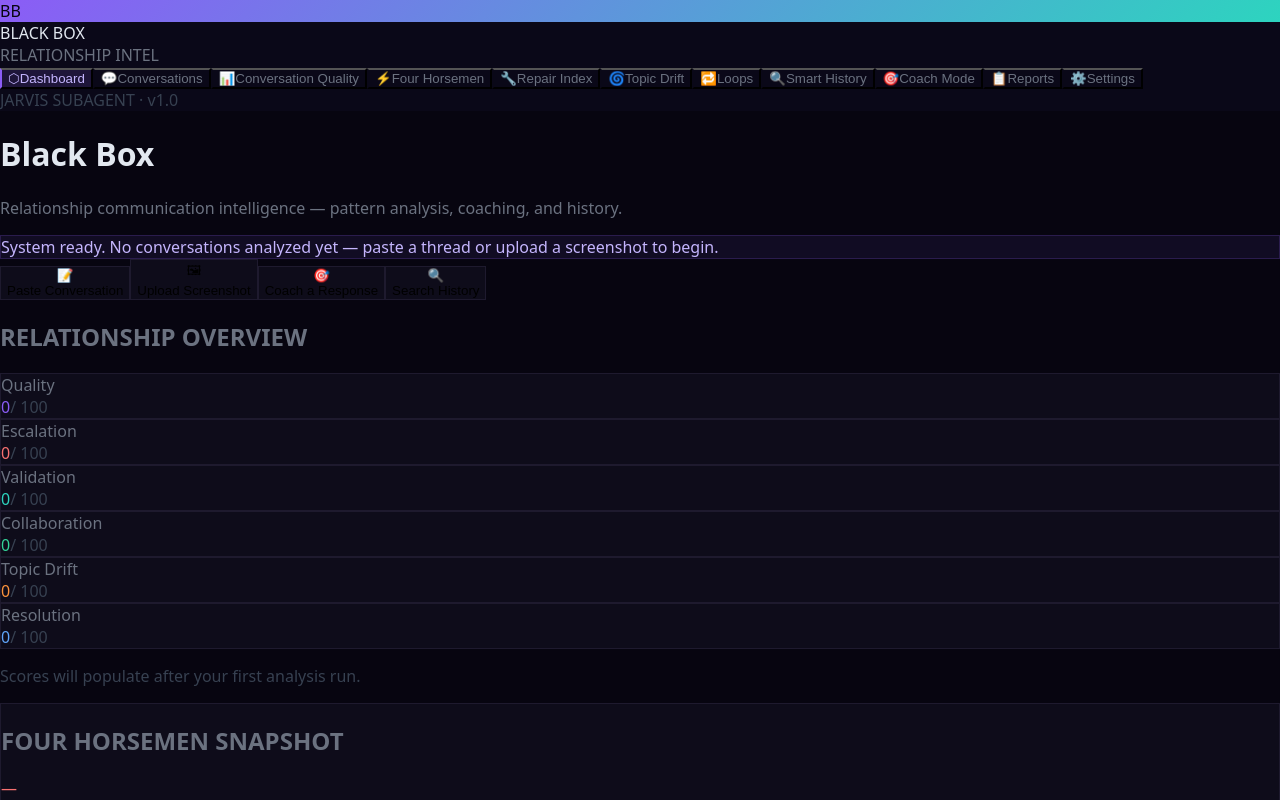
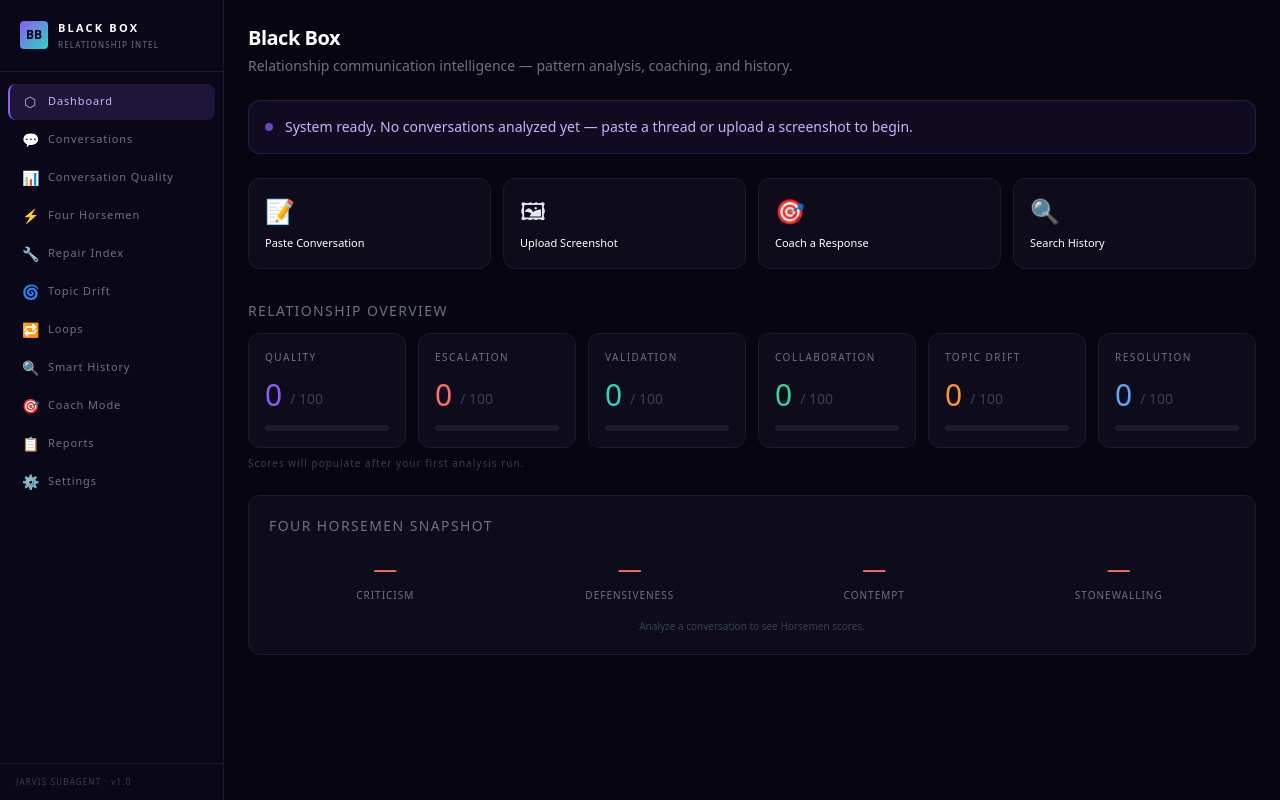
Before and after one commit to agethejedi/blackbox, a React (Vite) app: page / in a window 1280 px wide. Shown: the top 800 px of the page. Built offline with nearby package versions, Linux system fonts and the light colour scheme.

Commit message:
Add files via upload

```diff
--- a/index.html
+++ b/index.html
@@ -1,9 +1,10 @@
-<!doctype html>
+<!DOCTYPE html>
 <html lang="en">
   <head>
     <meta charset="UTF-8" />
     <meta name="viewport" content="width=device-width, initial-scale=1.0" />
-    <title>Project Black Box</title>
+    <title>Black Box — Relationship Intelligence</title>
+    <meta name="description" content="Communication pattern analysis and relationship coaching" />
   </head>
   <body>
     <div id="root"></div>
--- /dev/null
+++ b/postcss.config.js
@@ -0,0 +1,3 @@
+export default {
+  plugins: { tailwindcss: {}, autoprefixer: {} },
+}
--- /dev/null
+++ b/tailwind.config.js
@@ -0,0 +1,25 @@
+/** @type {import('tailwindcss').Config} */
+export default {
+  content: ['./index.html', './src/**/*.{js,ts,jsx,tsx}'],
+  theme: {
+    extend: {
+      colors: {
+        bb: {
+          bg:       '#070510',
+          surface:  '#0e0c1a',
+          border:   '#1e1a2e',
+          purple:   '#8b5cf6',
+          teal:     '#2dd4bf',
+          muted:    '#6b7280',
+          text:     '#e2e8f0',
+          subtext:  '#94a3b8',
+        },
+      },
+      fontFamily: {
+        mono: ['ui-monospace', 'SF Mono', 'monospace'],
+        sans: ['ui-sans-serif', 'system-ui', 'sans-serif'],
+      },
+    },
+  },
+  plugins: [],
+}
--- a/vite.config.ts
+++ b/vite.config.ts
@@ -1,8 +1,11 @@
-import { defineConfig } from 'vite';
-import react from '@vitejs/plugin-react';
+import { defineConfig } from 'vite'
+import react from '@vitejs/plugin-react'
+import path from 'path'
 
 export default defineConfig({
   plugins: [react()],
+  resolve: {
+    alias: { '@': path.resolve(__dirname, './src') },
+  },
   build: { outDir: 'dist' },
-  server: { port: 5173 }
-});
+})
```
Also changed, not shown: package.json (+18 -11 lines), tsconfig.json (+12 -10 lines).
